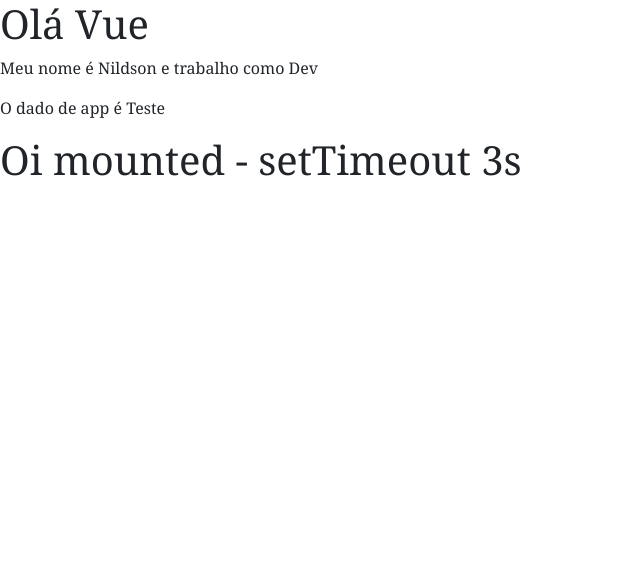
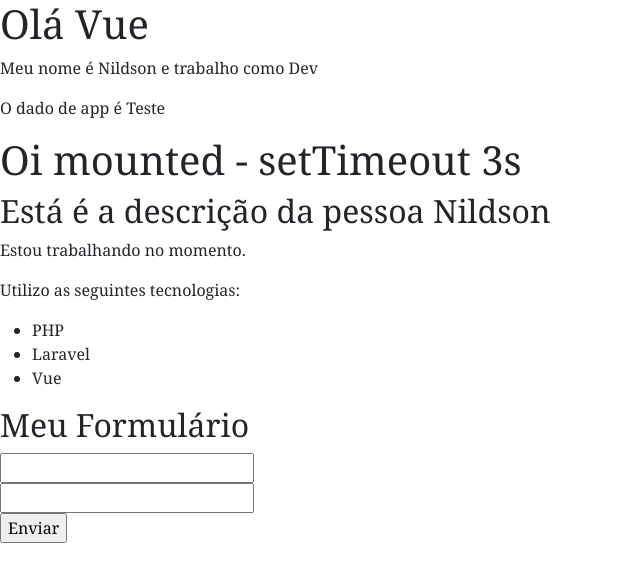
Before and after one commit to nildsondecastro/vue-proj-estudo, a Vue app: page / in a window 1280 px wide. Shown: the top 582 px of the page, without its empty margins (0-640 px from the left). Built offline with nearby package versions, Linux system fonts and the light colour scheme.

Commit message:
3 leia o readme

```diff
--- a/src/App.vue
+++ b/src/App.vue
@@ -2,18 +2,21 @@
   <PrimeiroComponente />
   <p>O dado de app é {{ testando }}</p>
   <life-cycle />
+  <Pessoa />
 </template>
 
 <script>
 
 import PrimeiroComponente from './components/PrimeiroComponente.vue'
 import LifeCycle from './components/LifeCycle.vue'
+import Pessoa from './components/Pessoa.vue'
 
 export default {
   name: 'App',
   components: {
     PrimeiroComponente,
-    LifeCycle
+    LifeCycle,
+    Pessoa
   },
   data () {
     return {
--- /dev/null
+++ b/src/components/Form.vue
@@ -0,0 +1,29 @@
+<template>
+  <div>
+    <h2>Meu Formulário</h2>
+    <form action="">
+      <div>
+        <InputText />
+      </div>
+      <div>
+        <InputText />
+      </div>
+      <div>
+        <Submit />
+      </div>
+    </form>
+  </div>
+</template>
+
+<script>
+import InputText from './form/InputText.vue'
+import Submit from './form/Submit.vue'
+
+export default {
+  name: 'Form',
+  components: {
+    InputText,
+    Submit
+  }
+}
+</script>
--- /dev/null
+++ b/src/components/Info.vue
@@ -0,0 +1,17 @@
+<template>
+  <div>
+    <p>Estou trabalhando no momento.</p>
+    <p>Utilizo as seguintes tecnologias:</p>
+    <ul>
+      <li>PHP</li>
+      <li>Laravel</li>
+      <li>Vue</li>
+    </ul>
+  </div>
+</template>
+
+<script>
+export default {
+  name: 'Info'
+}
+</script>
--- /dev/null
+++ b/src/components/Pessoa.vue
@@ -0,0 +1,25 @@
+<template>
+  <div>
+    <h2>Está é a descrição da pessoa {{ nome }}</h2>
+    <Info />
+    <Form />
+  </div>
+</template>
+
+<script>
+import Info from './Info'
+import Form from './Form'
+
+export default {
+  name: 'Pessoa',
+  components: {
+    Info,
+    Form
+  },
+  data () {
+    return {
+      nome: 'Nildson'
+    }
+  }
+}
+</script>
--- /dev/null
+++ b/src/components/form/InputText.vue
@@ -0,0 +1,9 @@
+<template>
+  <input type="text">
+</template>
+
+<script>
+export default {
+  name: 'InputText'
+}
+</script>
--- /dev/null
+++ b/src/components/form/Submit.vue
@@ -0,0 +1,9 @@
+<template>
+  <input type="submit" value="Enviar">
+</template>
+
+<script>
+export default {
+  name: 'Submit'
+}
+</script>
```
Also changed, not shown: 1 other file (tests, documents, lock files or other folders).
